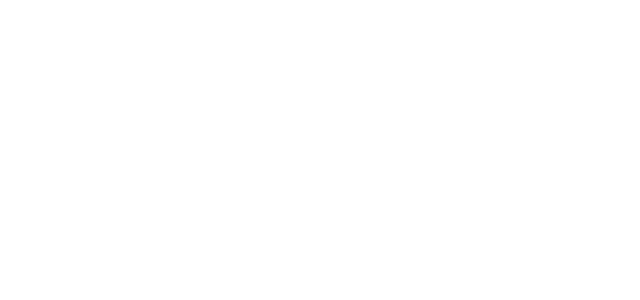
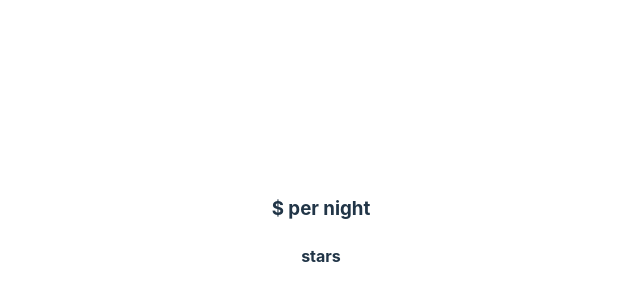
Before and after one commit to yisusworldwide/my-react-apps, a React (Vite) app: page / in a window 1280 px wide. Shown: the part 168-468 px from the top of the page, without its empty margins (319-959 px from the left). Built offline with nearby package versions, Linux system fonts and the light colour scheme.

Commit message:
First "Property" component created

```diff
--- a/src/App.jsx
+++ b/src/App.jsx
@@ -1,7 +1,8 @@
 import './App.css';
 
 //import ColorBoxGrid from './ColorBoxGrid';
-import PropertyList from "./PropertyList";
+import Property from "./Property.jsx";
+//import PropertyList from "./PropertyList";
 
 const properties = [
   { id: 129031, name: "Desert Yurt", rating: 4.9, price: 150 },
@@ -38,7 +39,7 @@
     <>
 
       <div>
-
+        <Property />
       </div>
 
     </>
--- a/src/Property.jsx
+++ b/src/Property.jsx
@@ -0,0 +1,9 @@
+export default function Property({ name, price, rating, id }){
+    return (
+        <div>
+            <h2>{name}</h2>
+            <h3>${price} per night</h3>
+            <h4>{rating} stars</h4>
+        </div>
+    );
+}
--- a/src/PropertyList.jsx
+++ b/src/PropertyList.jsx
@@ -0,0 +1,6 @@
+import Property from "./Property";
+import PropertyList from "./PropertyList.css";
+
+export default function PropertyList(){
+
+}
```
